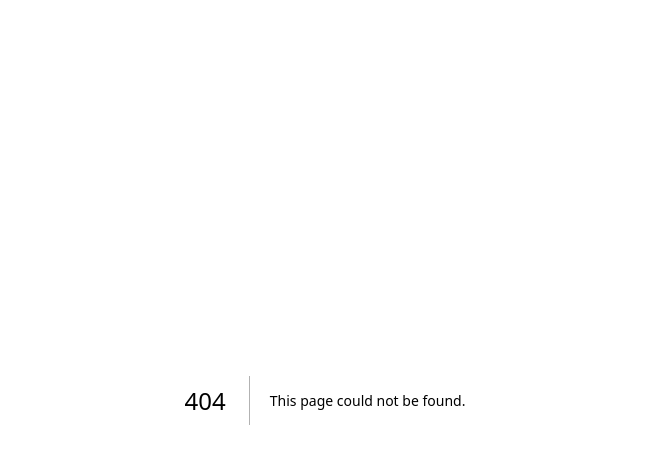
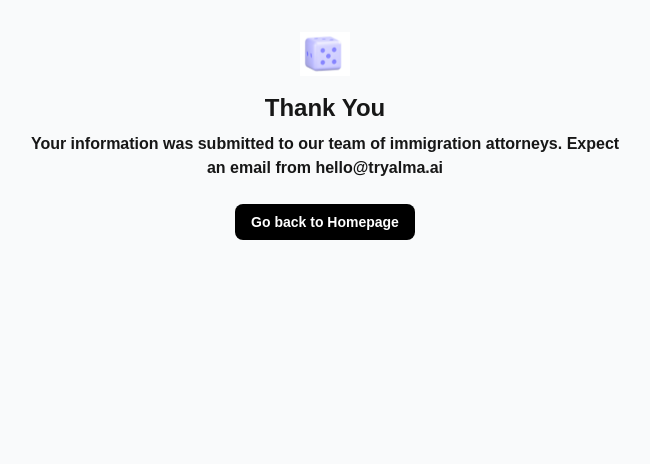
Before and after one commit to emirakhmetov/alma_assessment, a Next.js app: page /success in a window 1280 px wide. Before the commit this address had no page. Shown: the top 464 px of the page, without its empty margins (315-965 px from the left). Built offline with nearby package versions, Linux system fonts and the light colour scheme.

Commit message:
setting up success page

```diff
--- a/app/components/LeadForm.tsx
+++ b/app/components/LeadForm.tsx
@@ -1,11 +1,11 @@
 "use client";
 
 import { useState } from "react";
+import { useRouter } from "next/navigation";
 import { useForm } from "react-hook-form";
 import { zodResolver } from "@hookform/resolvers/zod";
 import CountrySelector from "./CountrySelector";
 import Image from "next/image";
-
 import * as z from "zod";
 
 const formSchema = z.object({
@@ -31,7 +31,7 @@ export default function LeadForm() {
   } = useForm<FormData>({
     resolver: zodResolver(formSchema),
   });
-
+  const router = useRouter();
   const [success, setSuccess] = useState<string | null>(null);
 
   const onSubmit = async (data: FormData) => {
@@ -55,6 +55,7 @@ export default function LeadForm() {
       if (!response.ok) throw new Error("Failed to submit");
       setSuccess("Lead submitted successfully!");
       reset();
+      router.push("/success");
     } catch (error) {
       console.error(error);
       setSuccess(null);
@@ -62,7 +63,7 @@ export default function LeadForm() {
   };
 
   return (
-    <form onSubmit={handleSubmit(onSubmit)} className="space-y-4 p-6 rounded-lg w-full w-[450]">
+    <form onSubmit={handleSubmit(onSubmit)} className="space-y-4 p-6 rounded-lg w-full max-w-[450px]">
       <div>
         <input {...register("firstName")} className="border p-2 w-full rounded" placeholder="First Name" />
         {errors.firstName && <p className="text-red-500 text-sm">{errors.firstName.message}</p>}
@@ -75,7 +76,7 @@ export default function LeadForm() {
         <input {...register("email")} type="email" className="border p-2 w-full rounded" placeholder="Email" />
         {errors.email && <p className="text-red-500 text-sm">{errors.email.message}</p>}
       </div>
-      <CountrySelector name="country" control={control} />
+      <CountrySelector name="country" control={control} label="Country of Citizenship" />
       <div>
         <input {...register("linkedin")} type="url" className="border p-2 w-full rounded" placeholder="LinkedIn / Personal Website URL" />
         {errors.linkedin && <p className="text-red-500 text-sm">{errors.linkedin.message}</p>}
@@ -85,14 +86,9 @@ export default function LeadForm() {
         <input {...register("resume")} type="file" id="resume" className="border p-2 w-full rounded" accept=".pdf,.doc,.docx" />
       </div>
       <div>
-        <div className = "flex flex-col items-center">
-        <Image
-                src="/dice.png"
-                alt="left image"
-                width={50}
-                height={50}
-              />
-        <p className="block text-center text-xl font-bold">Visa Categories of Interest?</p>
+        <div className="flex flex-col items-center">
+          <Image src="/dice.png" alt="left image" width={50} height={50} />
+          <p className="block text-center text-xl font-bold">Visa Categories of Interest?</p>
         </div>
         <div className="flex flex-col gap-2 mt-2">
           <label className="flex items-center gap-2">
@@ -115,16 +111,11 @@ export default function LeadForm() {
         {errors.visaCategories && <p className="text-red-500 text-sm">{errors.visaCategories.message}</p>}
       </div>
       <div className="flex flex-col items-center gap-y-5 text-xl font-bold">
-              <Image
-                src="/heart.png"
-                alt="left image"
-                width={60}
-                height={50}
-              />
+        <Image src="/heart.png" alt="heart image" width={60} height={50} />
         <h1>How can we help you?</h1>
         <textarea {...register("message")} className="border p-2 w-full rounded" rows={3}></textarea>
       </div>
-      <button type="submit" disabled={isSubmitting} className="w-full bg-black text-white py-2 rounded hover:bg-blue-600 transition disabled:opacity-50 rounded-lg font-bold">
+      <button type="submit" disabled={isSubmitting} className="w-full bg-black text-white py-2 rounded hover:bg-blue-600 transition disabled:opacity-50 font-bold">
         {isSubmitting ? "Submitting..." : "Submit"}
       </button>
       {success && <p className="text-green-600 text-sm mt-2">{success}</p>}
--- /dev/null
+++ b/app/success/page.tsx
@@ -0,0 +1,25 @@
+"use client";
+
+import React from "react";
+import Image from "next/image";
+import Link from "next/link";
+
+export default function SuccessPage() {
+  return (
+    <div className="flex flex-col items-center p-8 bg-gray-50 min-h-screen">
+      <div className = "flex flex-col items-center w-1/2">
+      <Image src="/dice.png" alt="Dice Icon" width={50} height={50} />
+      <h1 className="text-2xl font-bold mt-4">Thank You</h1>
+      <p className="text-md text-center mt-2 font-bold">
+        Your information was submitted to our team of immigration attorneys.
+        Expect an email from hello@tryalma.ai
+      </p>
+      <Link href="/">
+        <button className="mt-6 bg-black text-white py-2 px-4 rounded-lg font-bold text-sm">
+          Go back to Homepage
+        </button>
+      </Link>
+      </div>
+    </div>
+  );
+};
```
